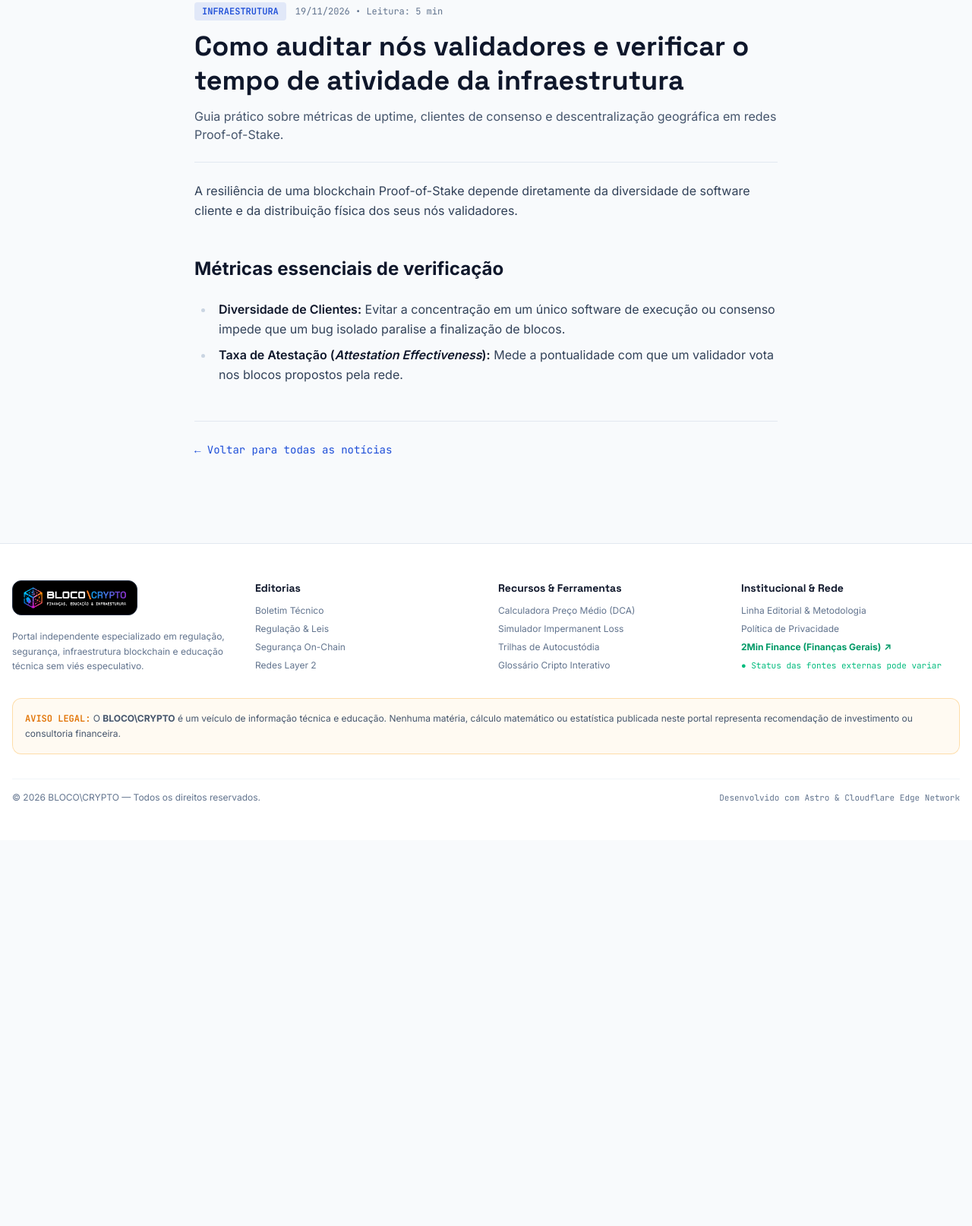
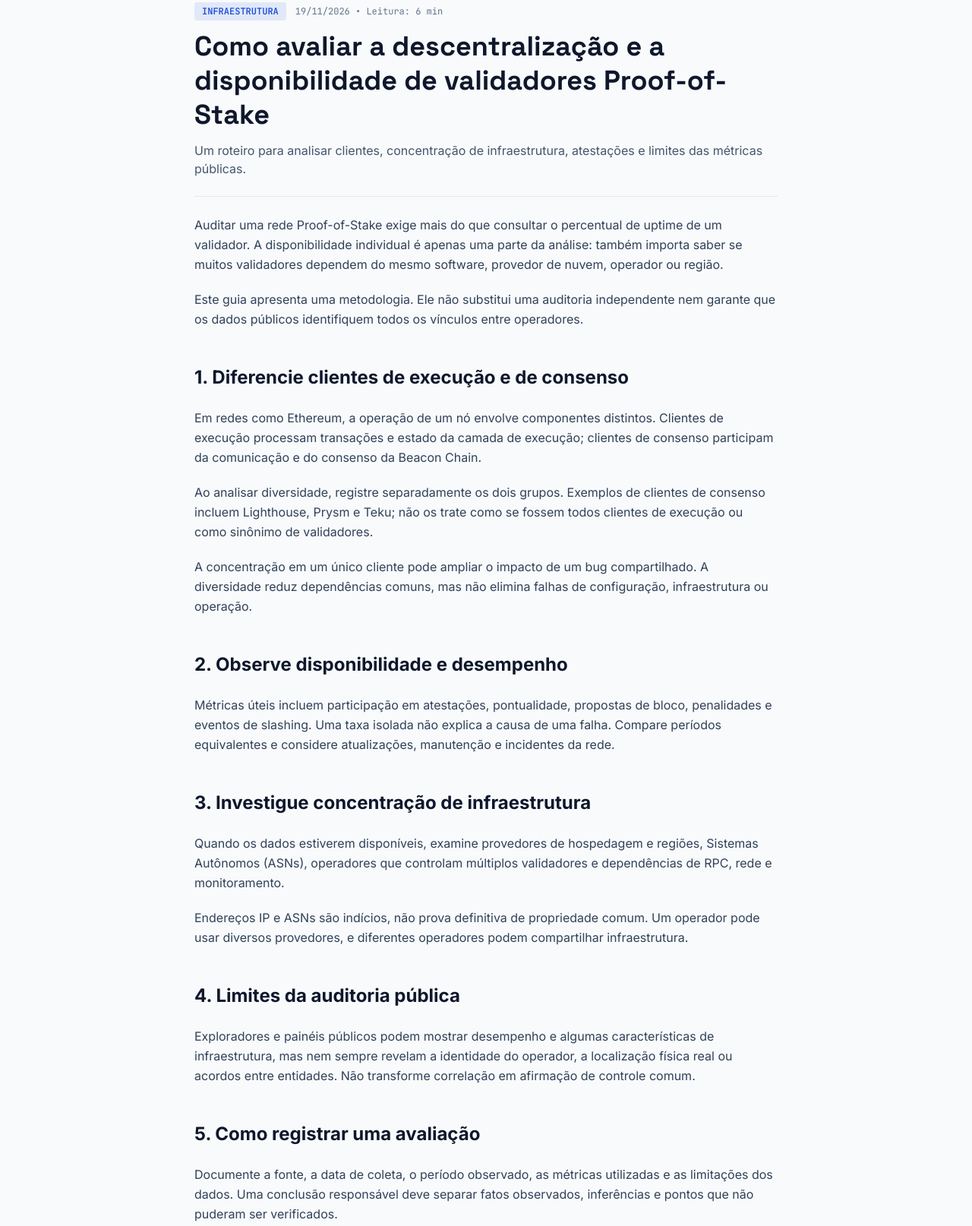
Before and after one commit to jpinfinite/bloco-crypto, an Astro site: page /noticias/como-auditar-nos-validadores in a window 1280 px wide. Shown: the part 164-1778 px from the top of the page at 76% size. Before the commit the page ends 1270 px from the top, so only its background shows below. Built offline with nearby package versions, Linux system fonts and the light colour scheme; Astro itself is replaced by a stand-in of ours; no server answers.

Commit message:
editorial: aprimorar guias de segurança e educação

```diff
--- a/src/content/noticias/como-auditar-nos-validadores.md
+++ b/src/content/noticias/como-auditar-nos-validadores.md
@@ -1,14 +1,46 @@
 ---
-title: "Como auditar nós validadores e verificar o tempo de atividade da infraestrutura"
-description: "Guia prático sobre métricas de uptime, clientes de consenso e descentralização geográfica em redes Proof-of-Stake."
+title: "Como avaliar a descentralização e a disponibilidade de validadores Proof-of-Stake"
+description: "Um roteiro para analisar clientes, concentração de infraestrutura, atestações e limites das métricas públicas."
 pubDate: 2026-11-19
 category: "INFRAESTRUTURA"
-readingTime: "5 min"
+readingTime: "6 min"
 featured: false
 ---
 
-A resiliência de uma blockchain Proof-of-Stake depende diretamente da diversidade de software cliente e da distribuição física dos seus nós validadores.
+Auditar uma rede Proof-of-Stake exige mais do que consultar o percentual de uptime de um validador. A disponibilidade individual é apenas uma parte da análise: também importa saber se muitos validadores dependem do mesmo software, provedor de nuvem, operador ou região.
 
-## Métricas essenciais de verificação
-* **Diversidade de Clientes:** Evitar a concentração em um único software de execução ou consenso impede que um bug isolado paralise a finalização de blocos.
-* **Taxa de Atestação (*Attestation Effectiveness*):** Mede a pontualidade com que um validador vota nos blocos propostos pela rede.
+Este guia apresenta uma metodologia. Ele não substitui uma auditoria independente nem garante que os dados públicos identifiquem todos os vínculos entre operadores.
+
+## 1. Diferencie clientes de execução e de consenso
+
+Em redes como Ethereum, a operação de um nó envolve componentes distintos. Clientes de execução processam transações e estado da camada de execução; clientes de consenso participam da comunicação e do consenso da Beacon Chain.
+
+Ao analisar diversidade, registre separadamente os dois grupos. Exemplos de clientes de consenso incluem Lighthouse, Prysm e Teku; não os trate como se fossem todos clientes de execução ou como sinônimo de validadores.
+
+A concentração em um único cliente pode ampliar o impacto de um bug compartilhado. A diversidade reduz dependências comuns, mas não elimina falhas de configuração, infraestrutura ou operação.
+
+## 2. Observe disponibilidade e desempenho
+
+Métricas úteis incluem participação em atestações, pontualidade, propostas de bloco, penalidades e eventos de slashing. Uma taxa isolada não explica a causa de uma falha. Compare períodos equivalentes e considere atualizações, manutenção e incidentes da rede.
+
+## 3. Investigue concentração de infraestrutura
+
+Quando os dados estiverem disponíveis, examine provedores de hospedagem e regiões, Sistemas Autônomos (ASNs), operadores que controlam múltiplos validadores e dependências de RPC, rede e monitoramento.
+
+Endereços IP e ASNs são indícios, não prova definitiva de propriedade comum. Um operador pode usar diversos provedores, e diferentes operadores podem compartilhar infraestrutura.
+
+## 4. Limites da auditoria pública
+
+Exploradores e painéis públicos podem mostrar desempenho e algumas características de infraestrutura, mas nem sempre revelam a identidade do operador, a localização física real ou acordos entre entidades. Não transforme correlação em afirmação de controle comum.
+
+## 5. Como registrar uma avaliação
+
+Documente a fonte, a data de coleta, o período observado, as métricas utilizadas e as limitações dos dados. Uma conclusão responsável deve separar fatos observados, inferências e pontos que não puderam ser verificados.
+
+## Fontes técnicas
+
+- [Ethereum.org — Nós e clientes](https://ethereum.org/en/developers/docs/nodes-and-clients/)
+- [Ethereum.org — Proof-of-Stake](https://ethereum.org/en/developers/docs/consensus-mechanisms/pos/)
+- [Ethereum consensus specifications](https://github.com/ethereum/consensus-specs)
+
+*Material educacional. Métricas públicas não constituem certificação de segurança ou descentralização de um operador.*
```
